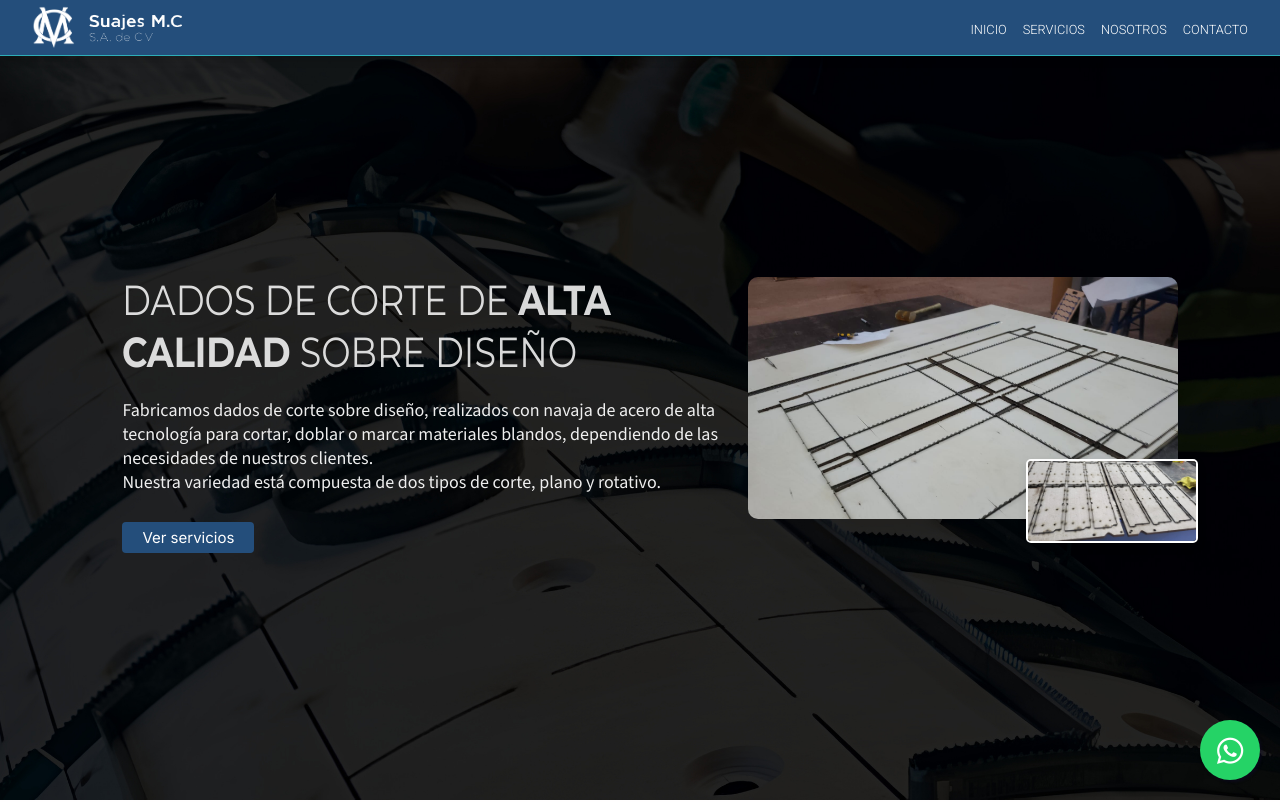
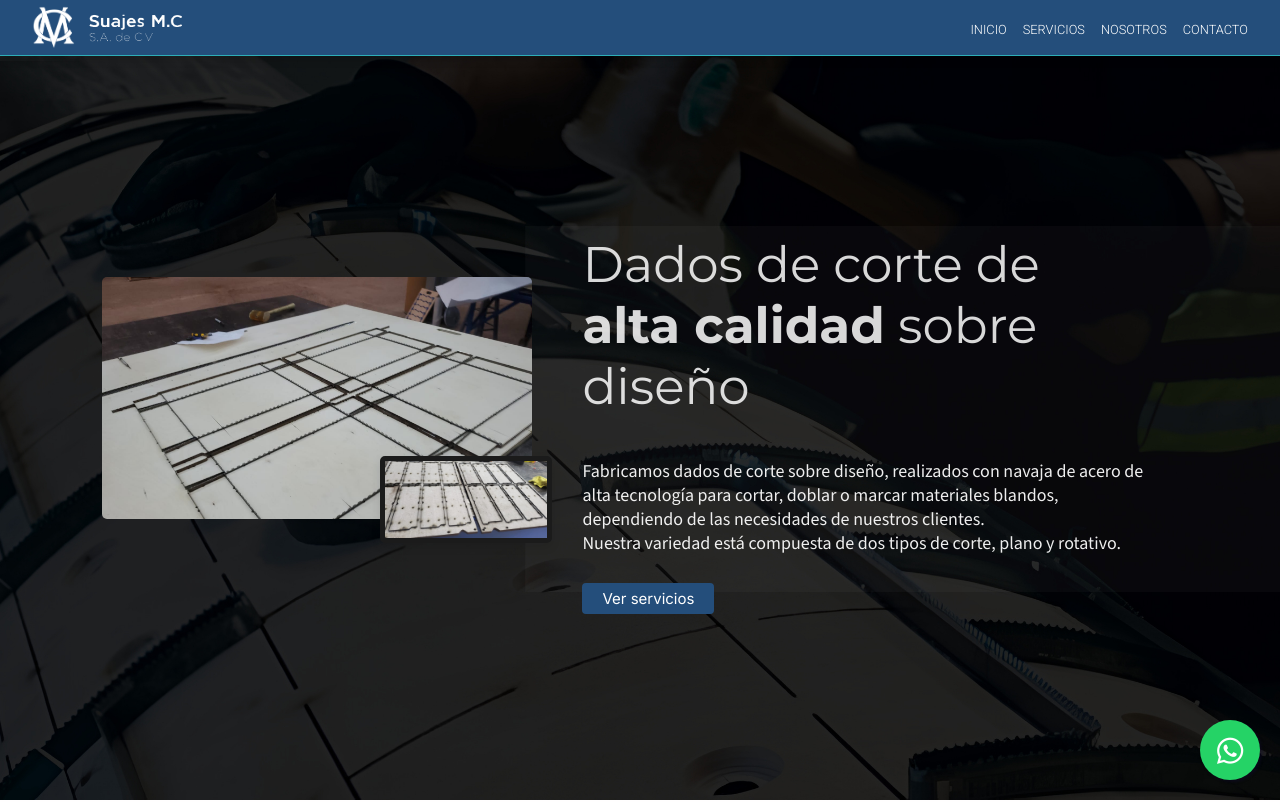
Before and after one commit to InvitationsMS/suajes-mc, a React (Vite) app: page / in a window 1280 px wide. Shown: the top 802 px of the page. Built offline with nearby package versions, Linux system fonts and the light colour scheme.

Commit message:
fix: number & background hero

```diff
--- a/index.html
+++ b/index.html
@@ -6,8 +6,8 @@
     <meta name="viewport" content="width=device-width, initial-scale=1.0" />
     <title>Suajes MC</title>
     <!-- FONTS -->
-    <link href="https://fonts.googleapis.com/css2?family=Montserrat+Alternates:wght@600&display=swap" rel="stylesheet">
-    <link href="https://fonts.googleapis.com/css2?family=Montserrat:ital,wght@0,100..900;1,100..900&family=Philosopher&display=swap" rel="stylesheet">
+    <link href="https://fonts.googleapis.com/css2?family=Montserrat:wght@400;700&display=swap" rel="stylesheet">
+
     <link href="https://fonts.googleapis.com/css2?family=Merriweather:ital,wght@0,300;0,400;0,700;0,900;1,300;1,400;1,700;1,900&display=swap" rel="stylesheet">
     <link href="https://fonts.googleapis.com/css2?family=Source+Sans+3:ital,wght@0,200..900;1,200..900&display=swap" rel="stylesheet">
     <link href="https://fonts.googleapis.com/css2?family=Roboto:ital,wght@0,100;0,300;0,400;0,500;0,700;0,900;1,100;1,300;1,400;1,500;1,700;1,900&display=swap" rel="stylesheet">
--- a/src/components/organisms/ContactUs/ContactUs.tsx
+++ b/src/components/organisms/ContactUs/ContactUs.tsx
@@ -30,7 +30,7 @@ const contacts: Contact[] = [
     name: "Daniel Márquez Calvillo",
     department: "Departamento de diseño",
     email: "daniel.marquez.tec@gmail.com",
-    phone: "+52 664 363 3852"
+    phone: "+52 664 363 3582"
   },
   {
     IconComponent: BsBriefcase,
--- a/src/components/organisms/Hero/Hero.scss
+++ b/src/components/organisms/Hero/Hero.scss
@@ -9,6 +9,8 @@
   background-size: cover;
   background-position: center;
   background-repeat: no-repeat;
+
+  gap: 30px;
 }
 
   .hero-content {
@@ -20,10 +22,9 @@
 
   .hero-content h1 {
     font-family: 'Montserrat', sans-serif;
-    font-size: 35px;
+    font-size: 50px;
     color: rgba(255, 255, 255, 0.844);
-    transform: scaleY(1.2); /* Estira las letras verticalmente */
-    font-weight: 400;
+    font-weight: 500;
   }
 
   .hero-content p {
@@ -45,7 +46,7 @@
 
   .main-image {
     width: 100%;
-    border-radius: 10px;
+    border-radius: 5px;
   }
 
   .secondary-image {
@@ -53,7 +54,7 @@
     bottom: -20px;
     right: -20px;
     width: 40%;
-    border: 2px solid #fff;
+    border: 5px solid #1b1b1b;
     border-radius: 5px;
     box-shadow: 0px 4px 10px rgba(0, 0, 0, 0.1);
   }
--- a/src/components/organisms/Hero/Hero.tsx
+++ b/src/components/organisms/Hero/Hero.tsx
@@ -10,8 +10,13 @@ const Hero: React.FC<HeroProps> = () => {
   return (
     <section className="hero-container" id='hero'>
 
+      <div className="hero-images">
+        <img src="images\gallery/1.jpg" alt="Imagen principal" className="main-image" />
+        <img src="images\gallery/2.jpg" alt="Imagen secundaria" className="secondary-image" />
+      </div>
+
       <div className="hero-content">
-        <h1>DADOS DE CORTE DE <b>ALTA CALIDAD</b> SOBRE DISEÑO<br></br></h1>
+        <h1>Dados de corte de <br></br><b>alta calidad</b> sobre diseño</h1>
         <p>
           Fabricamos dados de corte sobre diseño, realizados con navaja de acero de alta tecnología
           para cortar, doblar o marcar materiales blandos, dependiendo de las necesidades de nuestros clientes.
@@ -21,11 +26,6 @@ const Hero: React.FC<HeroProps> = () => {
         <a href="#services" className="btn-hero">Ver servicios</a>
       </div>
 
-      <div className="hero-images">
-        <img src="images\gallery/1.jpg" alt="Imagen principal" className="main-image" />
-        <img src="images\gallery/2.jpg" alt="Imagen secundaria" className="secondary-image" />
-      </div>
-
     </section>
   )
 }
```
Also changed, not shown: public/images/bg-hero3.jpeg.
